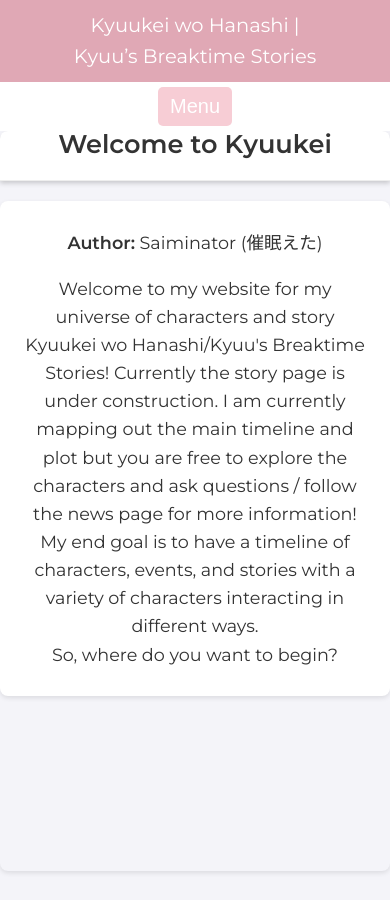
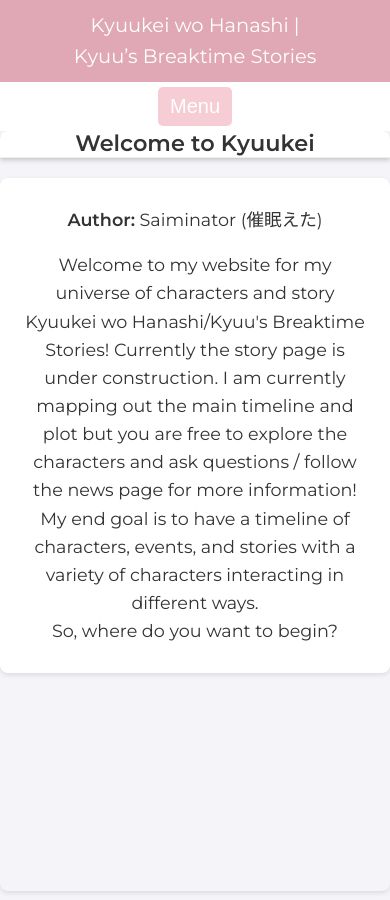
Before and after one commit to Saiminator/Kyuukei, a Jekyll site: the page built from index.html, in a window 390 px wide. Built offline with Jekyll 4.4.1, drawn with Linux system fonts in a browser that asks for light colours.

Commit message:
Update style.css

```diff
--- a/css/style.css
+++ b/css/style.css
@@ -248,30 +248,46 @@ header {
 /* Mobile override: reduce container height to account for extra header/URL space */
 @media (max-width: 600px) {
   .section-fixed-title {
-    height: calc(100vh - 160px) !important;
+    height: calc(100vh - 140px) !important;
   }
 }
 
 /* Section Header (Page Title) */
-.section-header {
+.section-fixed-title .section-header {
+  /* Desktop defaults: fixed height, padding, line-height */
   flex: 0 0 50px;
-  padding: 0 20px; /* Only horizontal padding to keep title flush */
+  padding: 0 20px;
   background: #fff;
   border-bottom: 1px solid #eee;
   text-align: center;
   line-height: 50px;
   margin: 0;
 }
-.section-header h1 {
+.section-fixed-title .section-header h1 {
   margin: 0;
   padding: 0;
 }
 
-/* Responsive adjustment for very small screens (420px and below) */
-@media (max-width: 420px) {
-  .section-header h1 {
-    font-size: 1.2rem;
-    line-height: 1.2rem;
+/* Mobile adjustments: let header height wrap content so box size matches text */
+@media (max-width: 800px) {
+  .section-fixed-title .section-header {
+    flex: none;
+    padding: 10px 20px;
+    line-height: normal;
+    height: auto;
+  }
+  .section-fixed-title .section-header h1 {
+    font-size: 1.6rem;
+  }
+}
+
+/* Further adjustments for very narrow screens */
+@media (max-width: 555px) {
+  .section-fixed-title .section-header {
+    padding: 8px 15px;
+  }
+  .section-fixed-title .section-header h1 {
+    font-size: 1.4rem;
   }
 }
 
@@ -344,7 +360,7 @@ header {
   padding: 10px;
   min-width: 200px;
   text-align: center;
-  box-shadow: 0 1px 3px rgba(0, 0, 0, 0.1);
+  box-shadow: 0 1px 3px rgba(0,0,0,0.1);
   text-decoration: none;
   color: #000;
   transition: transform 0.3s ease, box-shadow 0.3s ease;
@@ -586,7 +602,6 @@ header {
   background: #fff;
   border-bottom: 1px solid #eee;
   text-align: center;
-  height: 50px;
   line-height: 50px;
   margin: 0;
 }
```
